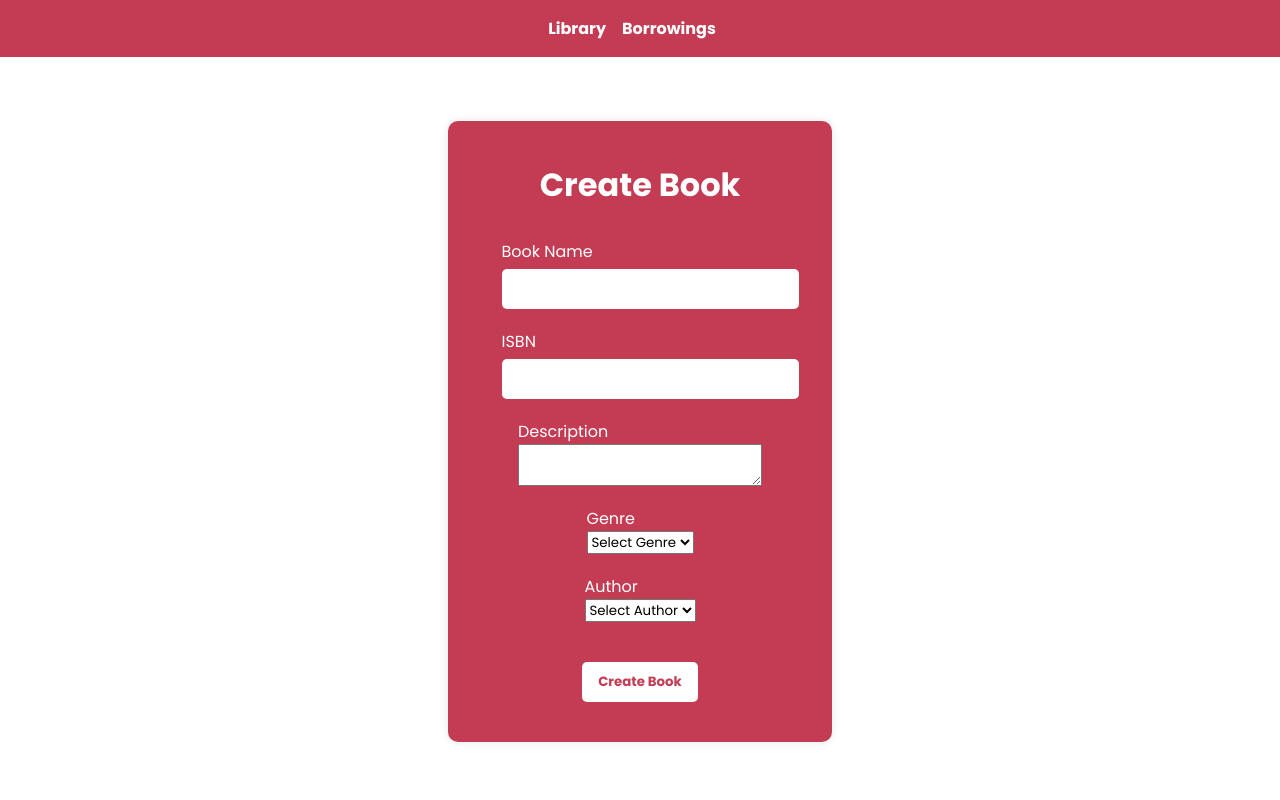
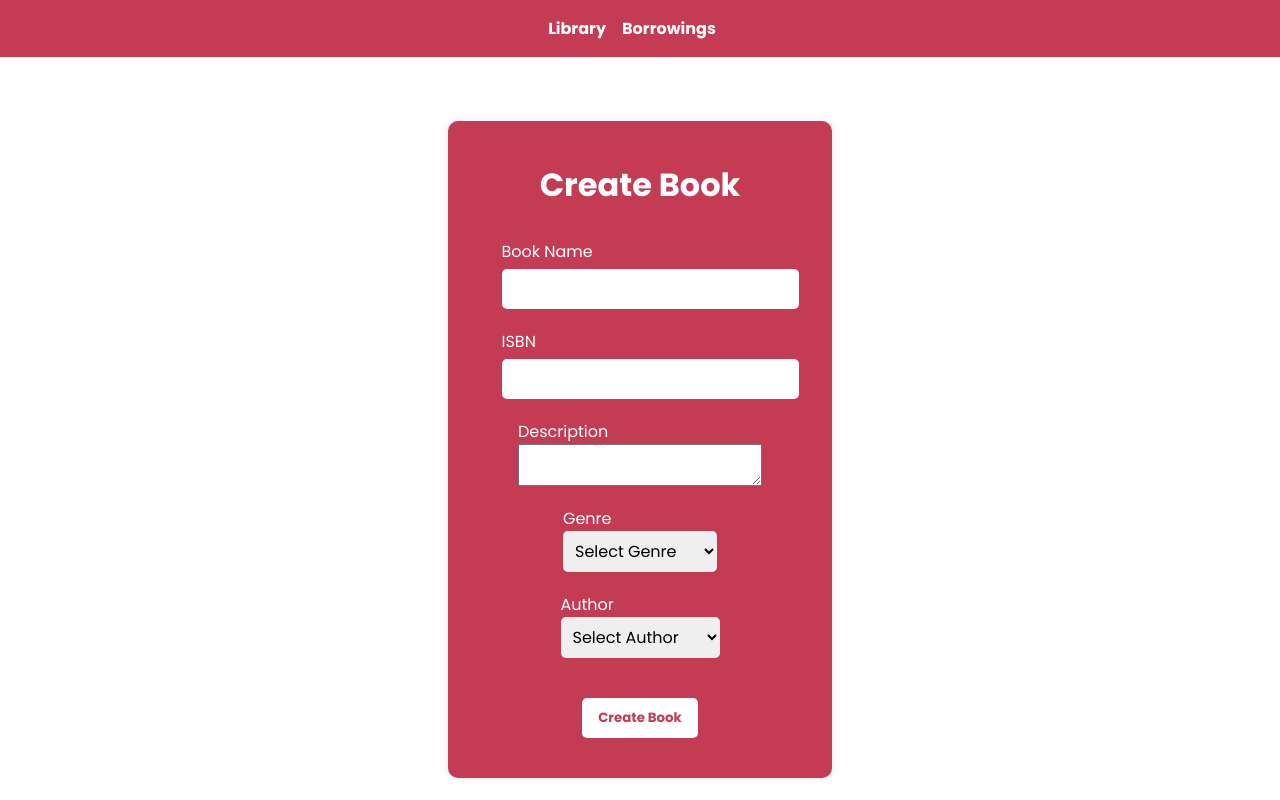
Before and after one commit to Dreadlock0926/pixzarloop-project, a React (Vite) app in the folder part-2/react-frontend/: page /createbook in a window 1280 px wide. Built offline with nearby package versions, Linux system fonts and the light colour scheme.

Commit message:
added routing from library

```diff
--- a/part-2/react-frontend/src/pages/CreateBook.jsx
+++ b/part-2/react-frontend/src/pages/CreateBook.jsx
@@ -140,6 +140,7 @@ function CreateBook() {
                             id="genre"
                             name="genre"
                             required
+                            className="select-input"
                             onChange={(e) => setBookDetails({ ...bookDetails, genre_id: e.target.value })}
                         >
                             <option value="">Select Genre</option>
@@ -157,6 +158,7 @@ function CreateBook() {
                             id="author"
                             name="author"
                             required
+                            className="select-input"
                             onChange={(e) => setBookDetails({ ...bookDetails, author_id: e.target.value })}
                         >
                             <option value="">Select Author</option>
--- a/part-2/react-frontend/src/pages/Library.css
+++ b/part-2/react-frontend/src/pages/Library.css
@@ -96,3 +96,27 @@
     border: none;
     border-radius: 5px;
 }
+
+.add-book-button {
+    background-color: var(--primary-color);
+    color: white;
+    padding: 0.5rem 1rem;
+    border: none;
+    border-radius: 5px;
+    cursor: pointer;
+    margin-right: 10px;
+}
+
+.add-book-button:hover {
+    background-color: white;
+    color: var(--primary-color);
+}
+
+.select-input {
+    padding: 0.5rem;
+    font-size: 1rem;
+    border: none;
+    width: 100%;
+    border-radius: 5px;
+    margin-right: 1rem;
+}
--- a/part-2/react-frontend/src/pages/Library.jsx
+++ b/part-2/react-frontend/src/pages/Library.jsx
@@ -8,12 +8,15 @@ import { IoIosAddCircle } from "react-icons/io";
 import { useContext, useEffect, useState } from "react";
 import UserContext from "../components/UserContext";
 import axios from "axios";
+import { useNavigate } from "react-router-dom";
 
 function Library() {
 
     const { user } = useContext(UserContext);
+    const navigate = useNavigate();
 
     const [books, setBooks] = useState([]);
+
 
     useEffect(() => {
 
@@ -35,7 +38,8 @@ function Library() {
     function SearchTab() {
         return (
           <section className="search-tab">
-            <IoIosAddCircle className="add-icon" />
+            <button className="add-book-button" onClick={() => navigate("/createbook")}> Add Book </button>
+            <button className="add-book-button" onClick={() => navigate("/createmember")}> Add Member </button>
             <input type="text" placeholder="Search books" className="search-input" />
             <select className="search-filter">
                 <option value="all">All</option>
```
